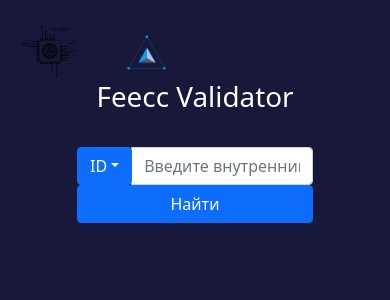
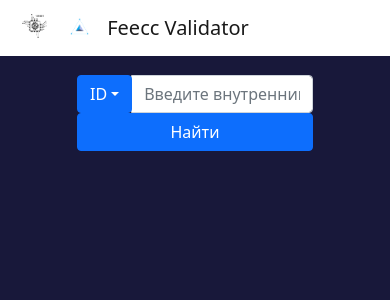
Before and after one commit to Multi-Agent-io/feecc-validator-frontend, a Vue app: page / in a window 390 px wide. Shown: the top 300 px of the page. Built offline with nearby package versions, Linux system fonts and the light colour scheme.

Commit message:
:zap: fixed positioning on small screens

```diff
--- a/src/components/SearchResult.vue
+++ b/src/components/SearchResult.vue
@@ -1,14 +1,12 @@
 <template>
-  <div class="container">
+  <div class="container fill">
     <div class="row justify-content-center">
       <div class="col result-page rounded">
-        <h2 class="text-center">
-          Изделие
-          <div id="subh">
-            Произведено
-            {{ this.$dayjs(creationTime).format("DD MMMM YYYY в HH:MM") }}
-          </div>
-        </h2>
+        <h2 class="text-center">Изделие</h2>
+        <div id="subh" class="text-center">
+          Произведено
+          {{ this.$dayjs(creationTime).format("DD MMMM YYYY в HH:MM") }}
+        </div>
         <div class="list-group">
           <div
             class="list-group-item d-flex justify-content-between align-items-center"
@@ -99,10 +97,14 @@ export default {
   color: gray;
   font-size: 16px;
   padding-bottom: 10px;
-  margin-right: 100px;
-  margin-left: 100px;
+  /* margin-right: 100px;
+  margin-left: 100px; */
 }
 #loaded-unit {
   padding-top: 10px;
 }
+.fill {
+  min-height: 100%;
+  height: 100%;
+}
 </style>
--- a/src/components/UnitData.vue
+++ b/src/components/UnitData.vue
@@ -1,5 +1,5 @@
 <template>
-  <ul class="list-group group">
+  <ul class="list-group">
     <li
       class="list-group-item d-flex justify-content-between align-items-center"
       v-for="row in certificateData.production_stages"
@@ -34,9 +34,4 @@ export default {
 };
 </script>
 
-<style scoped>
-.group {
-  padding-left: 10px;
-  padding-right: 10px;
-}
-</style>
+<style></style>
--- a/src/components/UnitLoader.vue
+++ b/src/components/UnitLoader.vue
@@ -2,18 +2,22 @@
   <div v-if="!buttonChecked && !result" class="row-6">
     <Button :text-field="`Загрузить паспорт`" :on-click="checkButton"></Button>
   </div>
-  <div v-else-if="buttonChecked && !result">
+  <div v-else-if="buttonChecked && !result" class="row-6">
     <Button :loading="true" />
   </div>
   <div v-else class="row">
-    <h2 class="text-center">
-      {{ result.unit_name }}
-      <div id="subh">
+    <div class="col">
+      <h2 class="text-center">
+        {{ result.unit_name }}
+      </h2>
+      <div id="subh" class="text-center">
         Обновлено {{ this.$dayjs().format("DD MMMM YYYY в HH:MM") }}. Этапы
         сборки:
       </div>
-    </h2>
-    <UnitData :certificate-data="result" />
+    </div>
+    <div class="row-auto">
+      <unit-data :certificate-data="result" />
+    </div>
   </div>
 </template>
 
--- a/src/views/ValidationMain.vue
+++ b/src/views/ValidationMain.vue
@@ -1,21 +1,21 @@
 <template>
   <header>
-    <div class="container">
-      <div class="row justify-content-md-center">
-        <div class="col-3">
-          <img class="mx-auto d-block logo" src="/ma-logo.png" />
-        </div>
-        <div class="col-3">
-          <img class="mx-auto d-block logo" src="/robonomics-logo.png" />
-        </div>
+    <nav class="navbar fixed-top navbar-light bg-white">
+      <div class="container-fluid">
+        <a class="navbar-brand" href="/">
+          <img src="/ma-logo.png" class="d-inline-block align-text-top logo" />
+          <img
+            src="/robonomics-logo.png"
+            class="d-inline-block align-text-top logo"
+          />
+          Feecc Validator
+        </a>
       </div>
-      <div class="row">
-        <h1 class="text-center" style="color: white">Feecc Validator</h1>
-      </div>
-    </div>
+    </nav>
   </header>
-  <SearchBar />
-  <br>
+  <section class="d-flex aligns-items-center justify-content-center">
+    <SearchBar />
+  </section>
 </template>
 
 <script>
@@ -30,8 +30,10 @@ export default {
 
 <style>
 .logo {
-  width: 75%;
+  width: 25px;
   height: auto;
+  margin-left: 10px;
+  margin-right: 10px;
 }
 header,
 footer,
```
